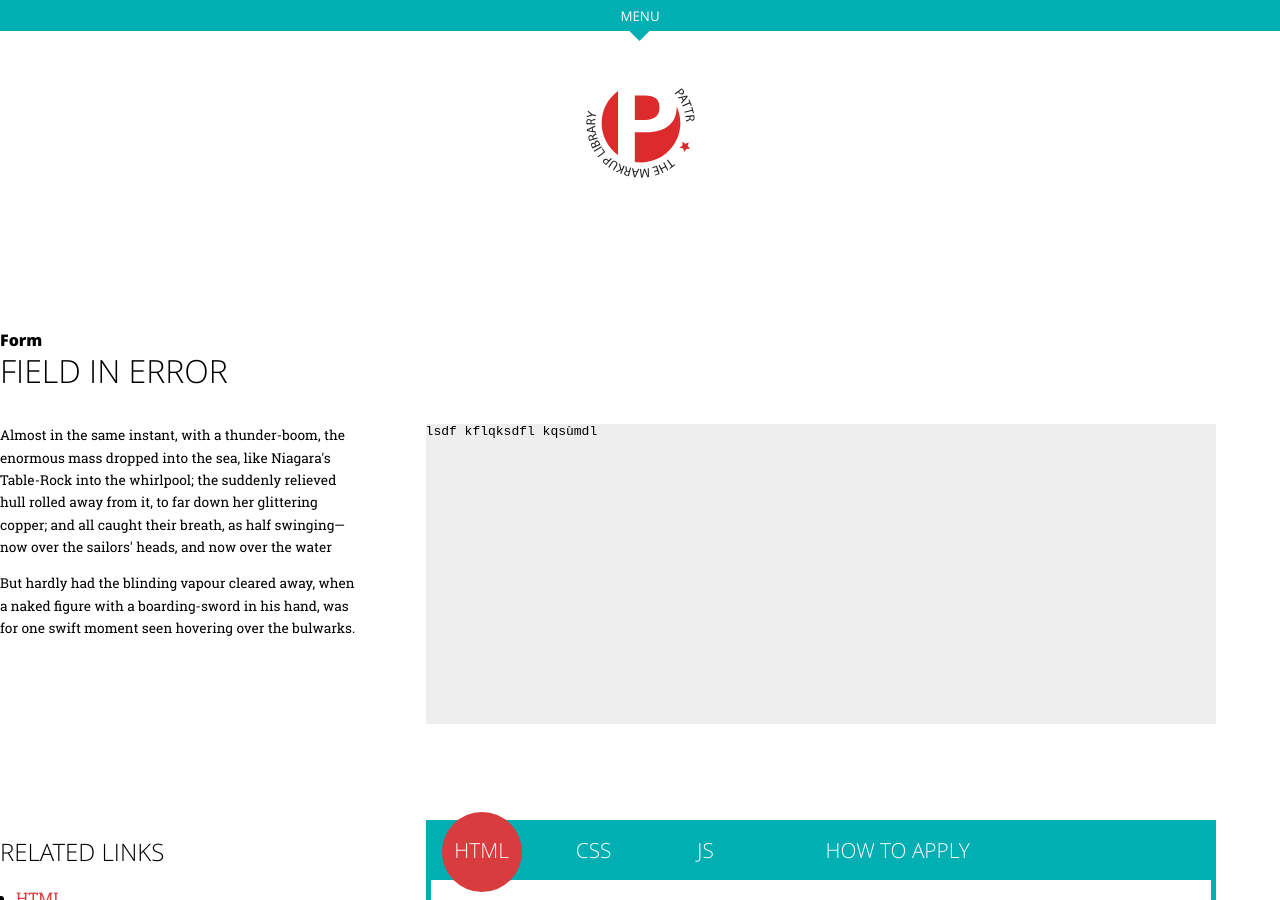
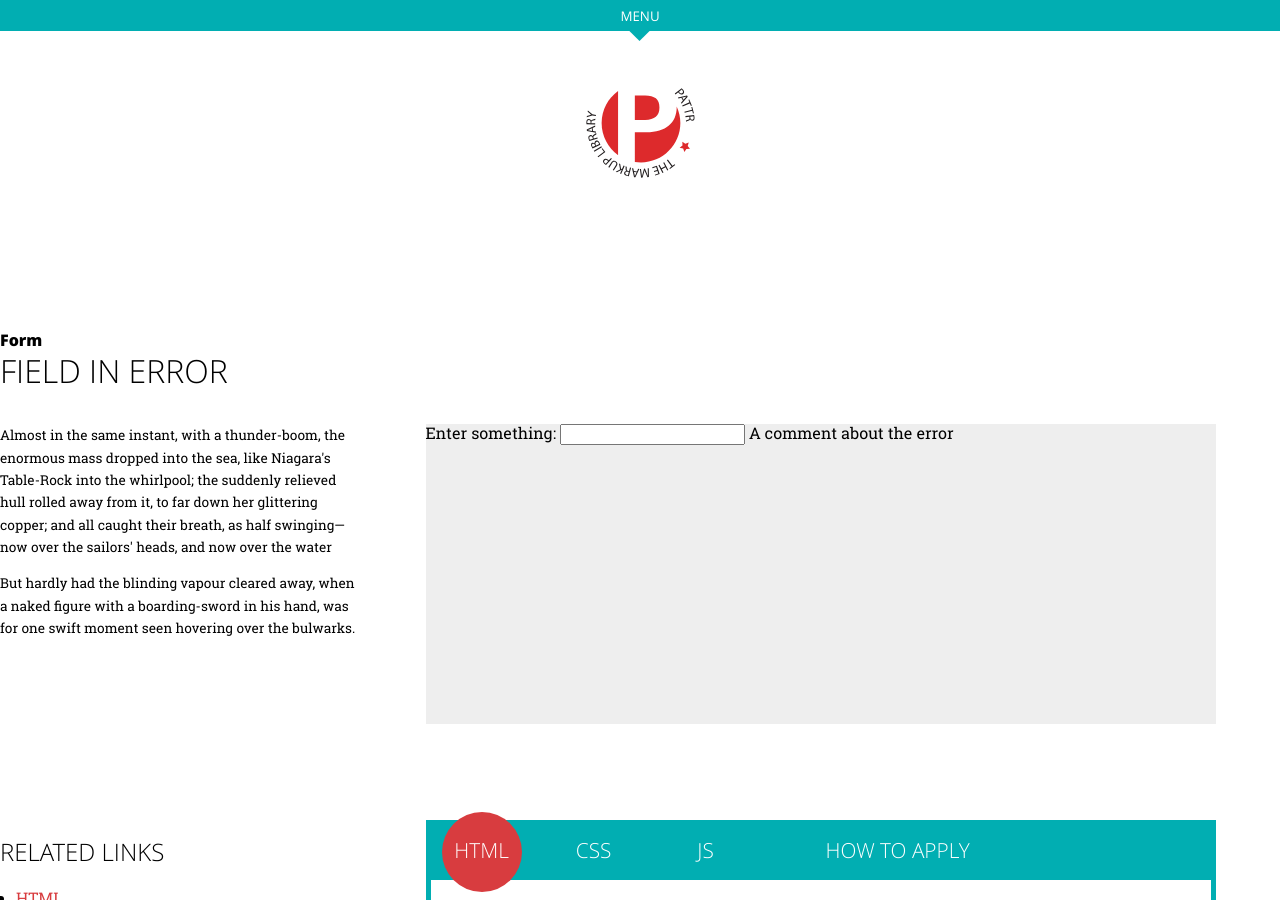
Before and after one commit to Pattr/Pattr.github.io, a Jekyll site: the page built from components/form/fieldInError.html, in a window 1280 px wide and 900 px high. Built offline with Jekyll 4.4.1, drawn with Linux system fonts in a browser that asks for light colours.

Commit message:
Issue #1 Add snippet for fieldInError component

```diff
--- a/components/form/fieldInError.html
+++ b/components/form/fieldInError.html
@@ -32,7 +32,10 @@ version: 1.0.0
 			</div>
 
 			<div class="demo">
-				<pre>lsdf kflqksdfl kqsùmdl</pre>
+				<p>
+					<label for="field2">Enter something:</label>
+					<input class="" type="text" id="field2" name="field2" aria-invalid="true"/>
+					<span class="" aria-live="assertive">A comment about the error</span></p>
 			</div>
 
 			<div class="tab-block snippets">
@@ -42,7 +45,8 @@ version: 1.0.0
 					<li><a href="#js-snip">JS</a></li>
 					<li><a href="#howto">How to apply</a></li>
 				</ul>
-				<div id="html-snip" class="content"></div>
+				<div id="html-snip" class="content">
+				</div>
 				<div id="css-snip" class="content"></div>
 				<div id="js-snip" class="content"></div>
 				<div id="howto" class="content"></div>
```
